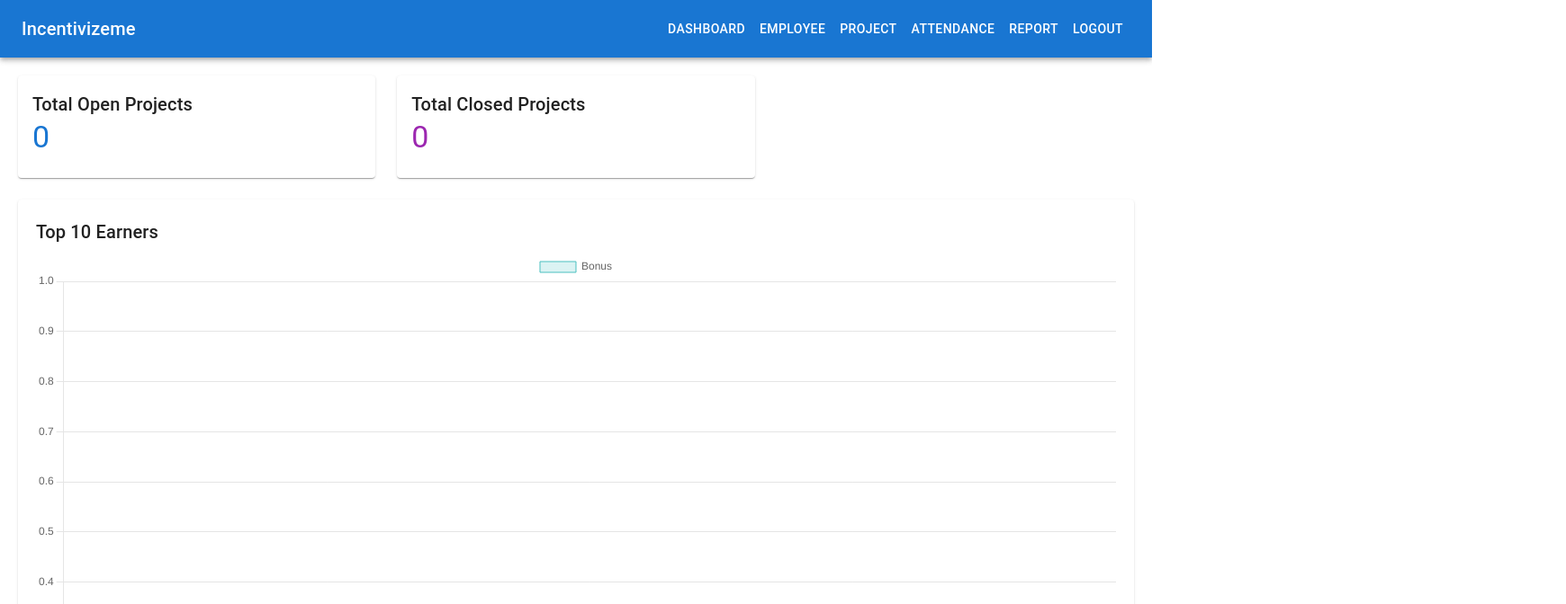
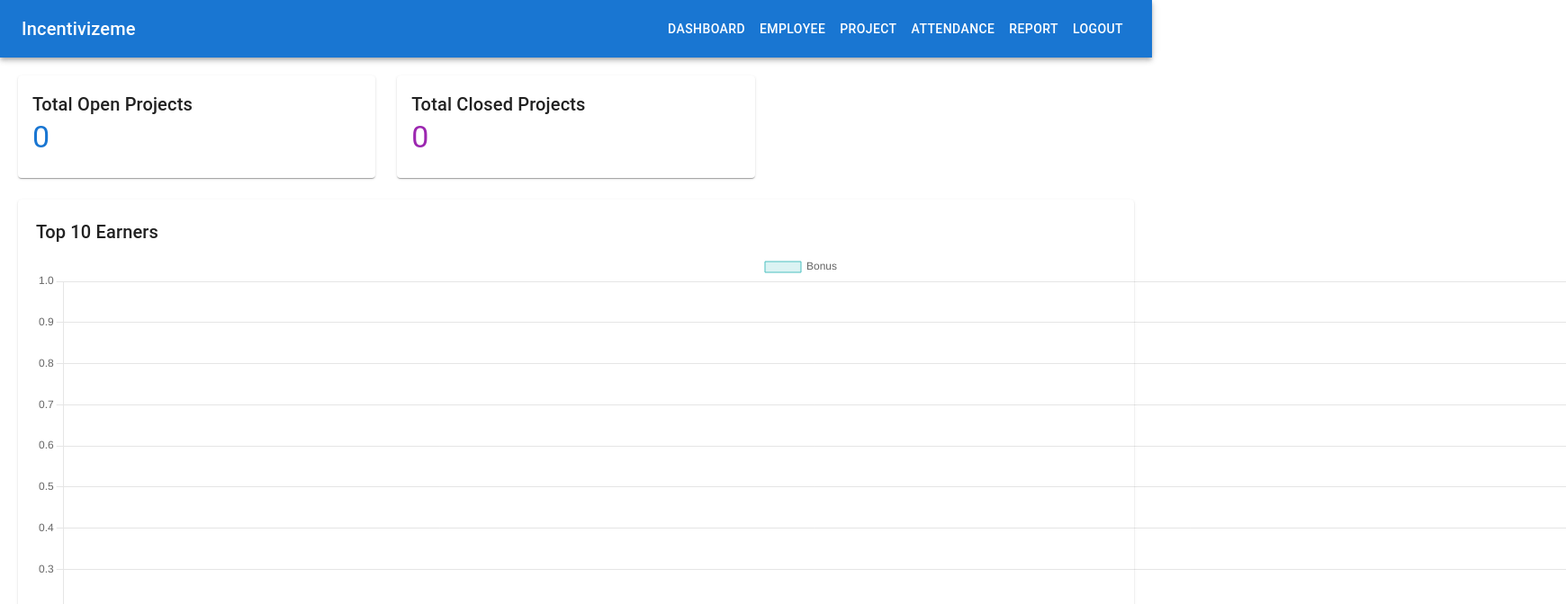
Before and after one commit to Priyanshi-29072004/Incentivizeme, a React (Create React App) app: page / in a window 1280 px wide. Shown: the top 672 px of the page at 90% size, 1740 px wide, since content can reach past the window. Built offline with nearby package versions, Linux system fonts and the light colour scheme; no server answers; sample sign-in values are in the browser's storage.

Commit message:
fix chart

```diff
--- a/src/components/HomePage.js
+++ b/src/components/HomePage.js
@@ -47,6 +47,10 @@ export const HomePage = () => {
   const bonus =
     typeof topEarner.bonus === "number" ? topEarner.bonus.toFixed(2) : "0.00";
   const name = topEarner.name || "No data";
+  const chartOptions = {
+    responsive: true,
+    maintainAspectRatio: false,
+  };
 
   const chartData = {
     labels: data.topEarners.map((earner) => earner.name),
@@ -94,7 +98,9 @@ export const HomePage = () => {
             <Typography variant="h6" gutterBottom>
               Top 10 Earners
             </Typography>
-            <Bar data={chartData} />
+            <div style={{ width: "1700px", height: "500px" }}>
+              <Bar data={chartData} options={chartOptions} />
+            </div>
           </Paper>
         </Grid>
       </Grid>
```
